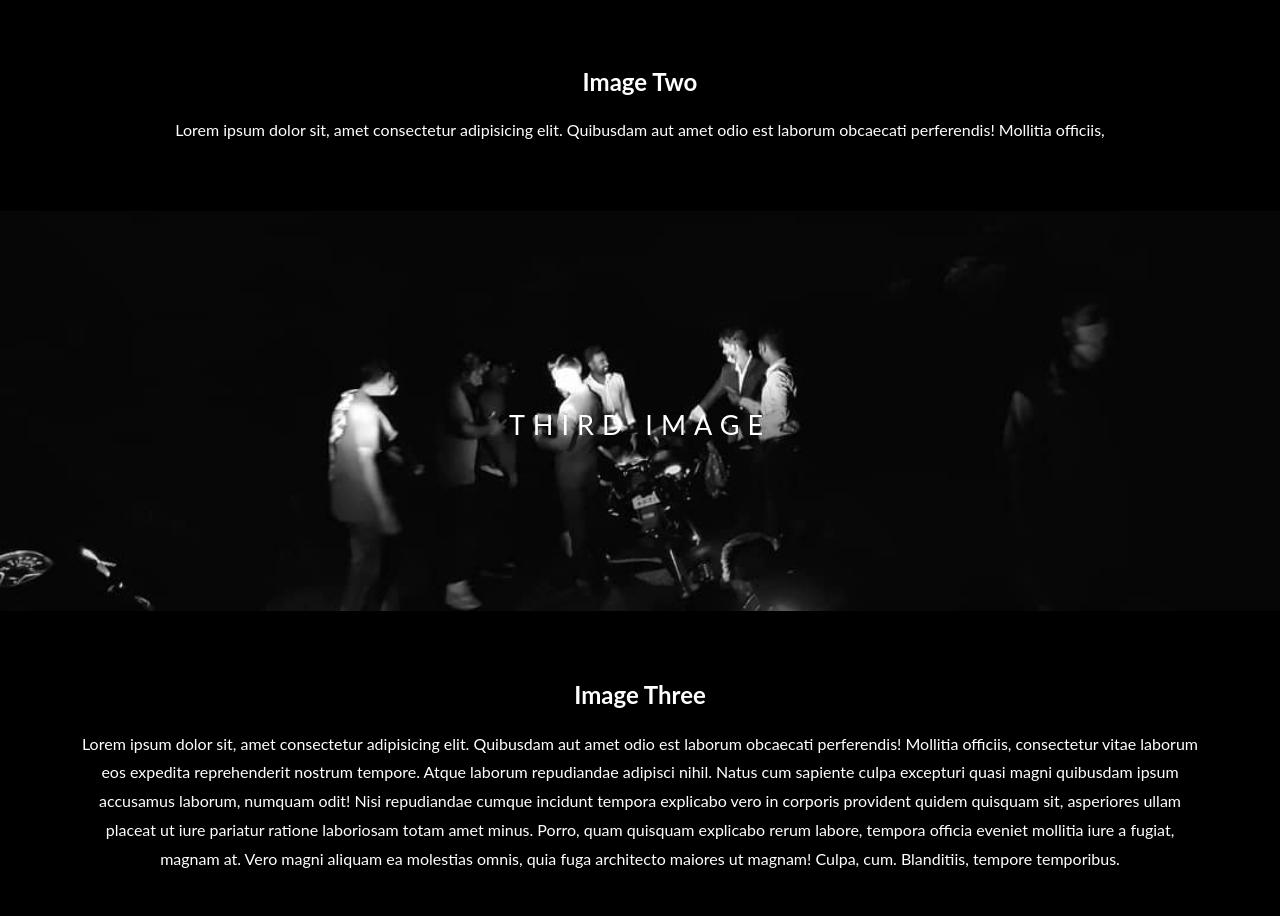
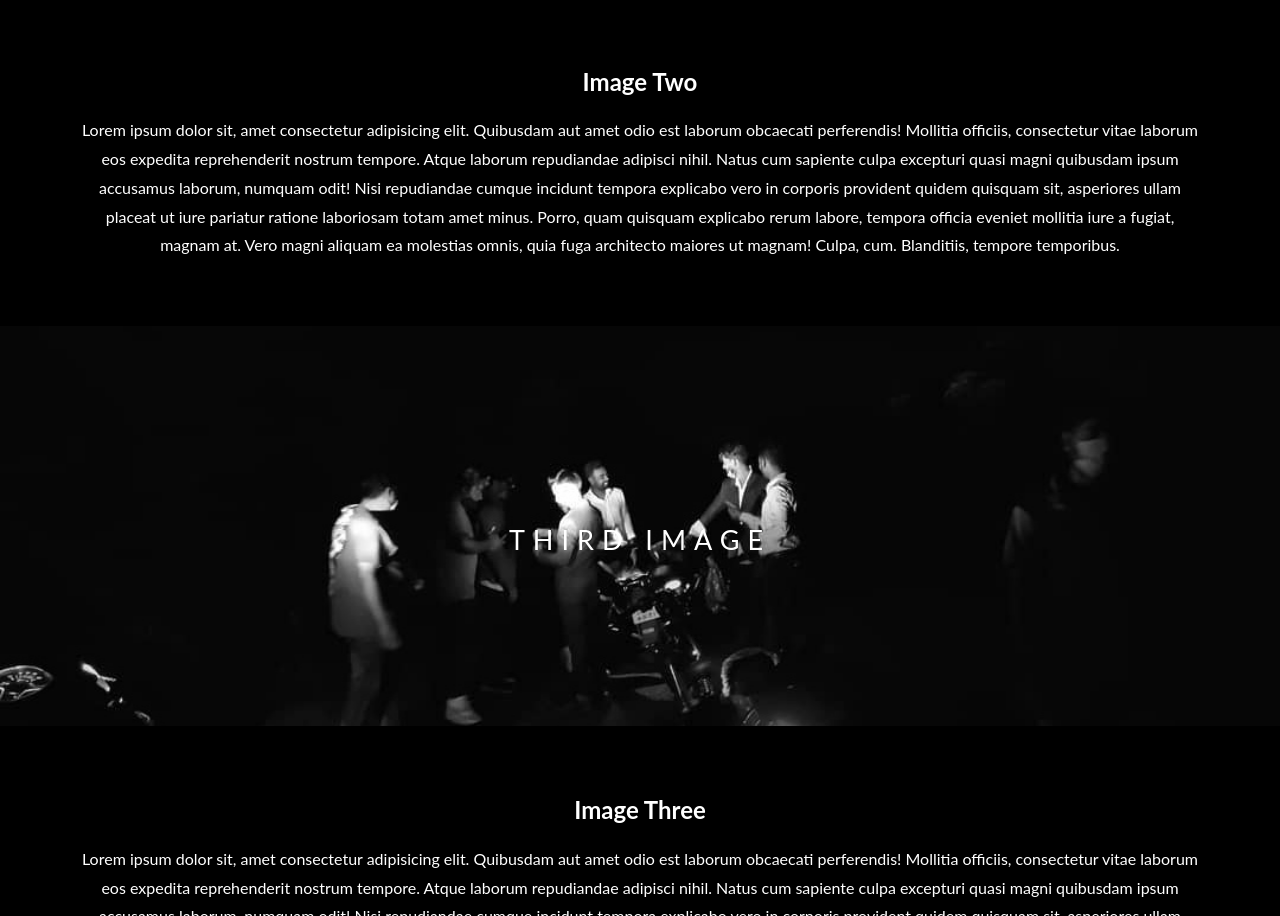
Before and after one commit to Vatss9/parallax-site, a plain HTML site: page index.html in a window 1280 px wide. Shown: the part 1531-2447 px from the top of the page. Drawn offline with Linux system fonts and the light colour scheme.

Commit message:
Update index.html

```diff
--- a/index.html
+++ b/index.html
@@ -40,6 +40,15 @@
       <p>
         Lorem ipsum dolor sit, amet consectetur adipisicing elit. Quibusdam aut
         amet odio est laborum obcaecati perferendis! Mollitia officiis,
+        consectetur vitae laborum eos expedita reprehenderit nostrum tempore.
+        Atque laborum repudiandae adipisci nihil. Natus cum sapiente culpa
+        excepturi quasi magni quibusdam ipsum accusamus laborum, numquam odit!
+        Nisi repudiandae cumque incidunt tempora explicabo vero in corporis
+        provident quidem quisquam sit, asperiores ullam placeat ut iure pariatur
+        ratione laboriosam totam amet minus. Porro, quam quisquam explicabo
+        rerum labore, tempora officia eveniet mollitia iure a fugiat, magnam at.
+        Vero magni aliquam ea molestias omnis, quia fuga architecto maiores ut
+        magnam! Culpa, cum. Blanditiis, tempore temporibus.
 
       </p>
     </section>
```
